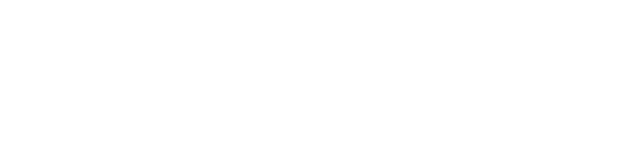
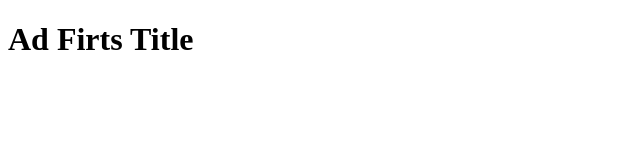
Before and after one commit to softdevelopp/audifarma, a plain HTML site: page index.html in a window 1280 px wide. Shown: the whole page, without its empty margins (0-640 px from the left). Drawn offline with Linux system fonts and the light colour scheme.

Commit message:
add 2do commit title h1

```diff
--- a/index.html
+++ b/index.html
@@ -8,5 +8,7 @@
 </head>
 <body>
 
+    <h1>Ad Firts Title</h1>
+
 </body>
 </html>
```
